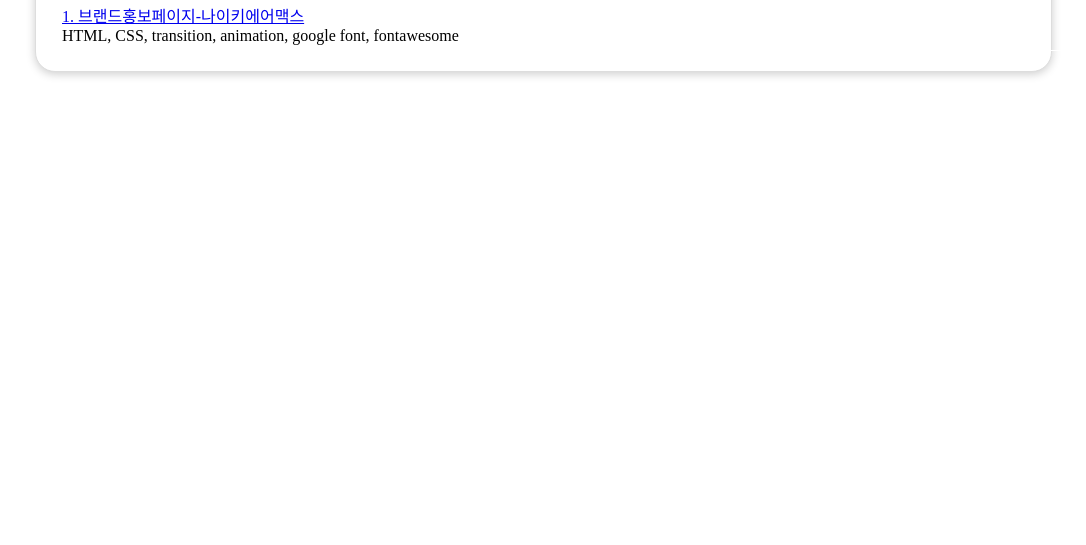
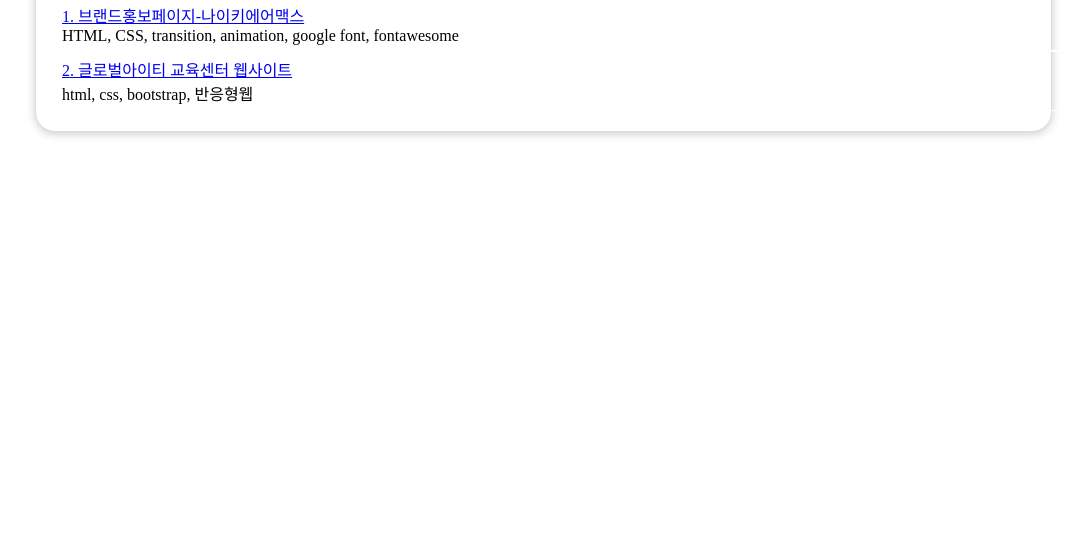
Before and after one commit to skyshinss/portfolio, a plain HTML site: page index.html in a window 1280 px wide. Shown: the part 255-800 px from the top of the page, without its empty margins (105-1191 px from the left). Drawn offline with Linux system fonts and the light colour scheme; a web font is replaced by a local one.

Commit message:
Add files via upload

```diff
--- a/index.html
+++ b/index.html
@@ -63,6 +63,10 @@
             <a href="brend/index.html" target="_blank">1. 브랜드홍보페이지-나이키에어맥스</a>
             <p class="text">HTML, CSS, transition, animation, google font, fontawesome</p>
         </div>
+        <div class="toy">
+            <a href="company/index.html" target="_blank">2. 글로벌아이티 교육센터 웹사이트</a>
+            <p class="text">html, css, bootstrap, 반응형웹</p>
+        </div>
     </div>
 </body>
 </html>
```
